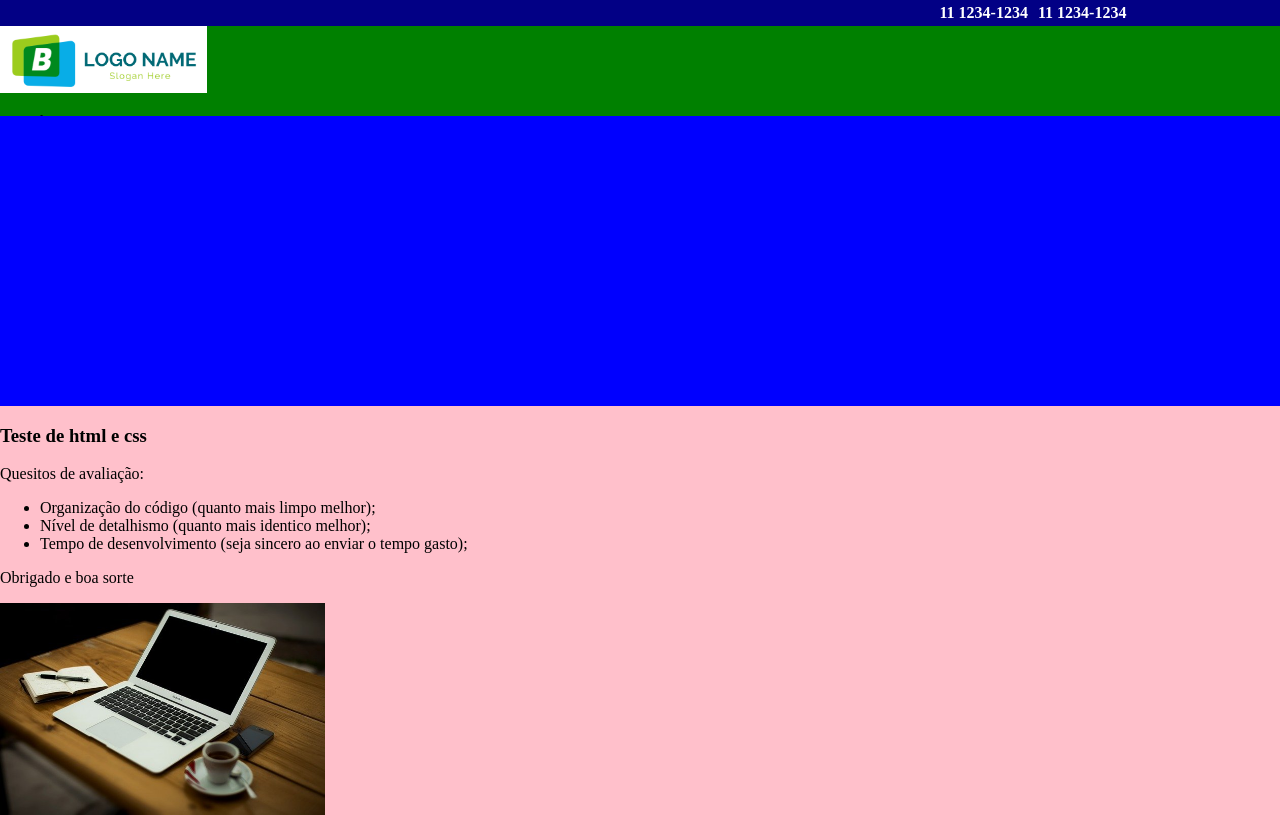
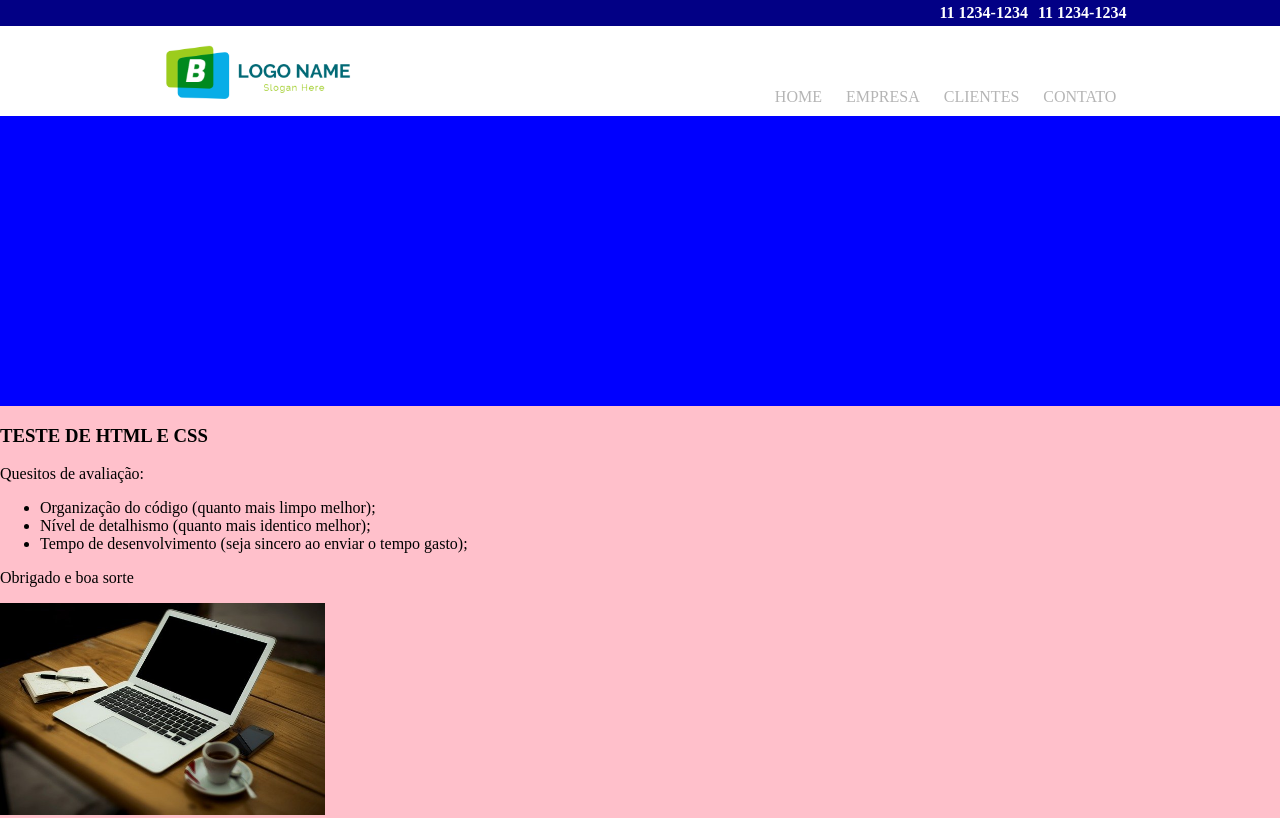
Before and after one commit to HugoLc/Teste, a plain HTML site: page index.html in a window 1280 px wide. Shown: the top 818 px of the page. Drawn offline with Linux system fonts and the light colour scheme.

Commit message:
Finalizada a estrutura do header. Pendente dropdown menu.

```diff
--- a/index.html
+++ b/index.html
@@ -8,10 +8,11 @@
   <body>
     <div class= "container">
       <header>
-        <div class= "top">
+        <div class= "header-top">
           <span>11 1234-1234</span>
           <span>11 1234-1234</span>
         </div>
+        <div class="header-bot">
           <img class="logo" src="img/logo.png" alt="Logotipo">
           <nav>
             <ul>
@@ -21,6 +22,7 @@
               <li>contato</li>
             </ul>
           </nav>
+        </div>
       </header>
       <div class="slider"></div>
       <main>
--- a/style.css
+++ b/style.css
@@ -8,19 +8,19 @@ html, body{
 .container{
   display: grid;
   grid-template-columns: 1fr;
-  grid-template-rows: 116px 290px 555px 176px;
-  grid-template-areas: "h"
+  grid-template-rows: 26px 90px 290px 555px 176px;
+  grid-template-areas: "ht"
+                       "hb"
                        "s"
                        "m"
                        "f";
 }
 
 header {
-  background: green;
-  grid-area: h;
 }
 
-.top{
+.header-top{
+  grid-area: ht;
   display: flex;
   align-items: center;
   justify-content: flex-end;
@@ -29,20 +29,47 @@ header {
   width: 100%;
 }
 
-.top span{
+.header-top span{
   font-weight: bold;
   color: white;
 }
 
-.top span:last-child{
+.header-top span:last-child{
   margin: 0 12% 0 10px;
   font-weight: bold;
   color: white;
 }
 
+.header-bot{
+  grid-area: hb;
+  background: white;
+  display: flex;
+  align-items: center;
+  justify-content: space-between;
+  width: 100%;
+  height: 90px;
+}
+
 .logo{
+  margin-left: 12%;
+  width: 207px
+}
 
-  width: 207px
+.header-bot nav{
+  margin-right: 12%;
+  margin-top: 4%;
+}
+
+.header-bot ul li{
+  display: inline-block;
+  padding: 10px;
+  color: #b5b5b5;
+  text-transform: uppercase;
+
+}
+
+h1{
+  text-transform: uppercase;
 }
 
 .slider {
```
Lines whose indentation alone changed are shown as unchanged.
